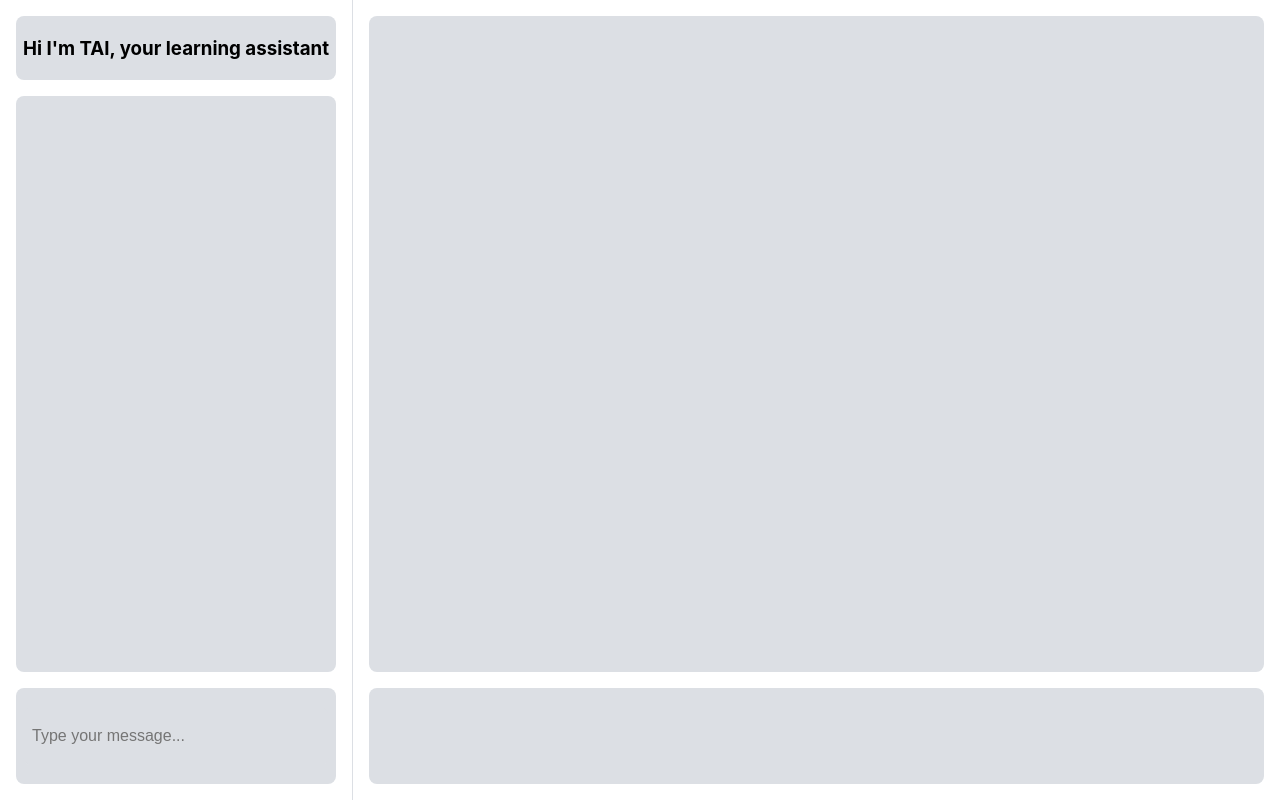
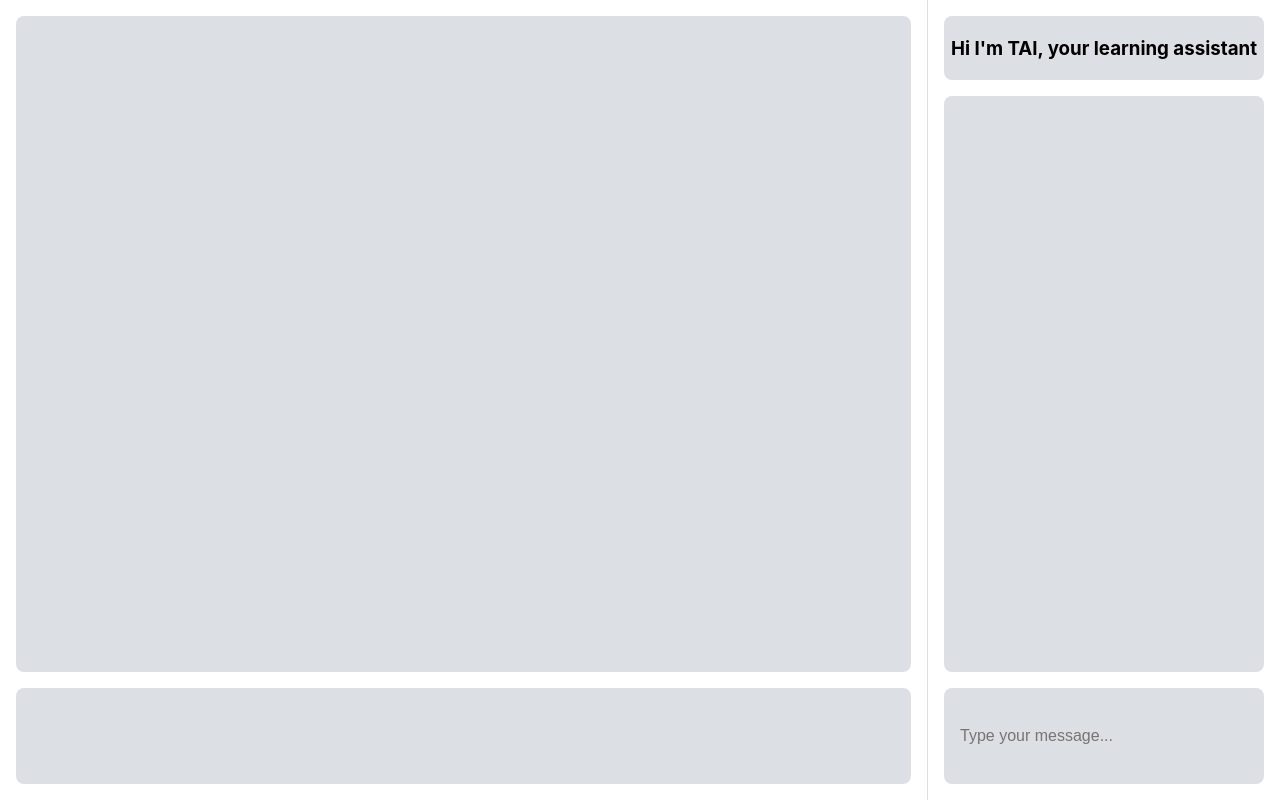
Before and after one commit to cmezzac/TAI, a React (Create React App) app in the folder front-end/: page / in a window 1280 px wide. Built offline with nearby package versions, Linux system fonts and the light colour scheme.

Commit message:
added npm run dev

```diff
--- a/front-end/package.json
+++ b/front-end/package.json
@@ -13,7 +13,8 @@
     "start": "react-scripts start",
     "build": "react-scripts build",
     "test": "react-scripts test",
-    "eject": "react-scripts eject"
+    "eject": "react-scripts eject",
+    "dev": "react-scripts start"
   },
   "eslintConfig": {
     "extends": [
--- a/front-end/src/App.css
+++ b/front-end/src/App.css
@@ -1,12 +1,13 @@
 .App {
   display: flex;
   height: 100vh;
+  flex-direction: row-reverse; /* Moves the sidebar to the right */
 }
 
-.left-sidebar {
+.right-sidebar {
   width: 25%;
   padding: 16px;
-  border-right: 1px solid #dcdfe4;
+  border-left: 1px solid #dcdfe4; /* Change to left border since it's now on the right */
   display: flex;
   flex-direction: column;
 }
@@ -48,8 +49,6 @@
   background-color: #dcdfe4;
 }
 
-
-
 .main-content {
   flex: 1;
   padding: 16px;
--- a/front-end/src/App.js
+++ b/front-end/src/App.js
@@ -4,8 +4,8 @@ import "./App.css";
 export default function App() {
   return (
     <div className="App">
-      {/* Left Sidebar */}
-      <div className="left-sidebar">
+      {/* Right Sidebar */}
+      <div className="right-sidebar">
         <div className="small-box">
           <h3>Hi I'm TAI, your learning assistant</h3>
         </div>
```
